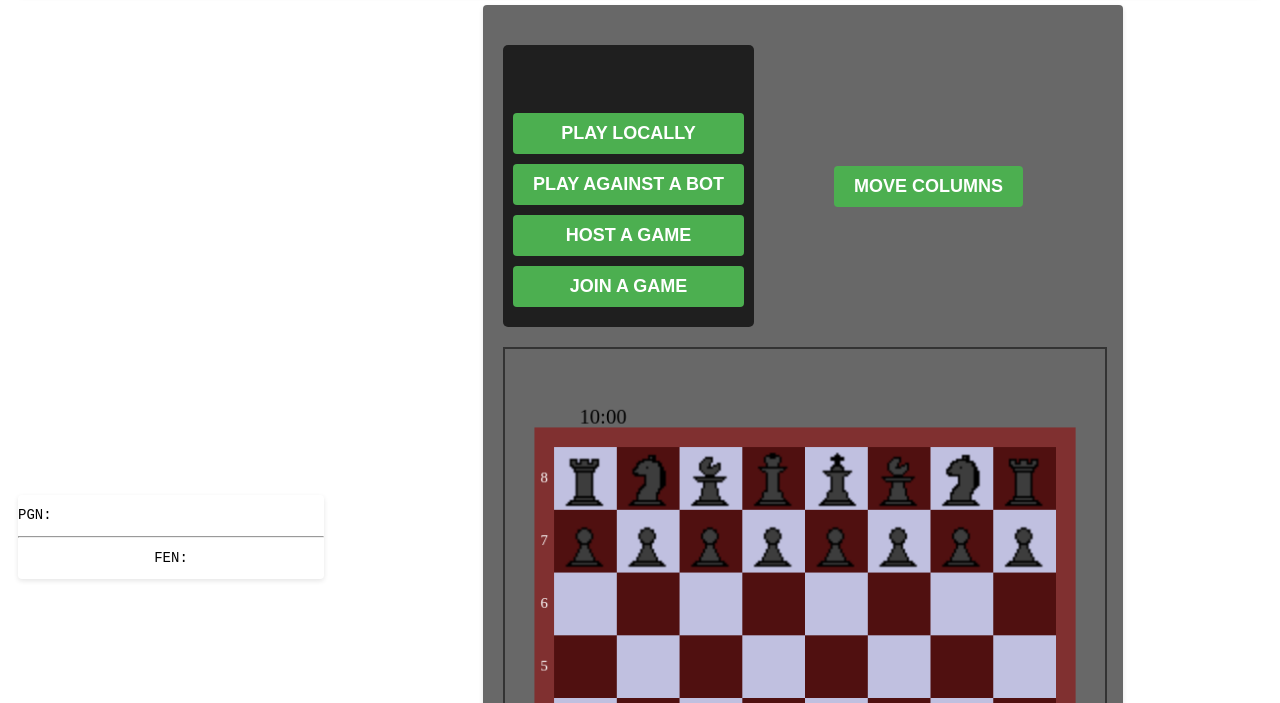
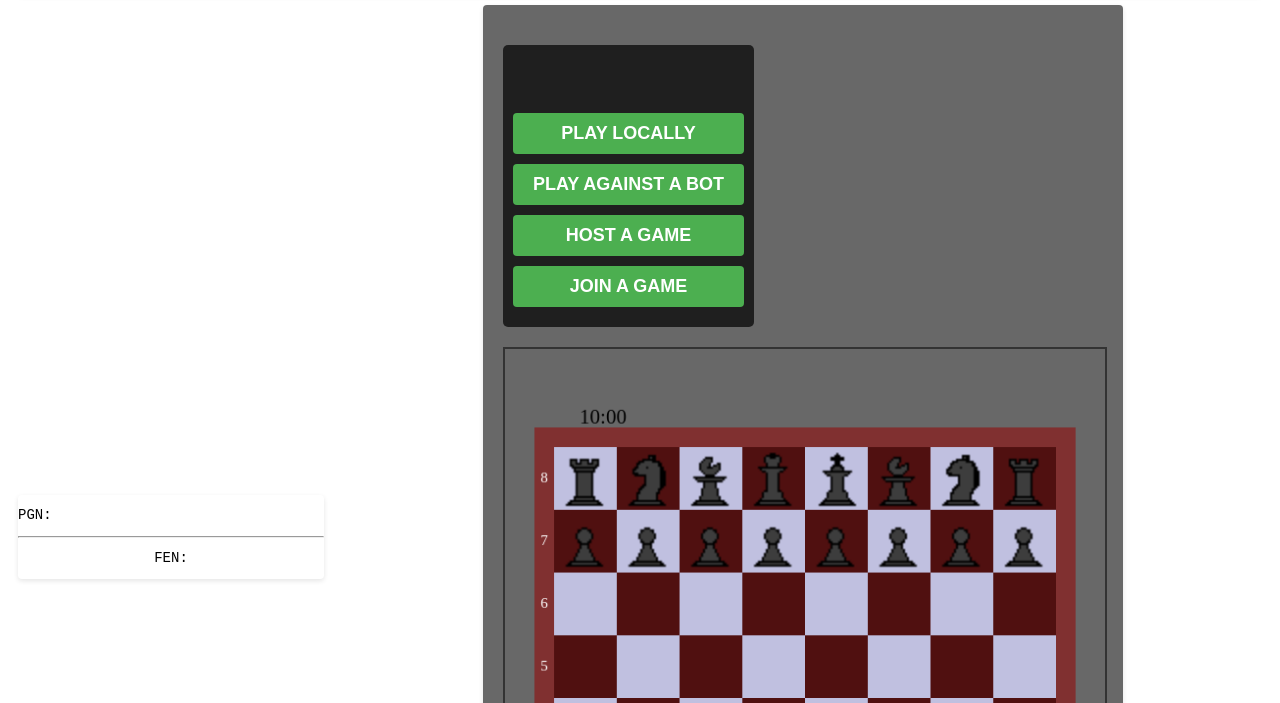
Before and after one commit to nocluewhatisgoingon/maletesttest.github.io, a plain HTML site: page index.html in a window 1280 px wide. Shown: the part 97-800 px from the top of the page. Drawn offline with Linux system fonts and the light colour scheme.

Commit message:
Update index.html

```diff
--- a/index.html
+++ b/index.html
@@ -61,7 +61,7 @@
 					<br>
 					<p class="menup">Working...</p>
 				</div>
-				<button id="moveColsBtn" onclick="moveCols()">Move columns</button>
+
 			</div>
 			<div class="col" id="rightcol"></div>
 		</div>
```
